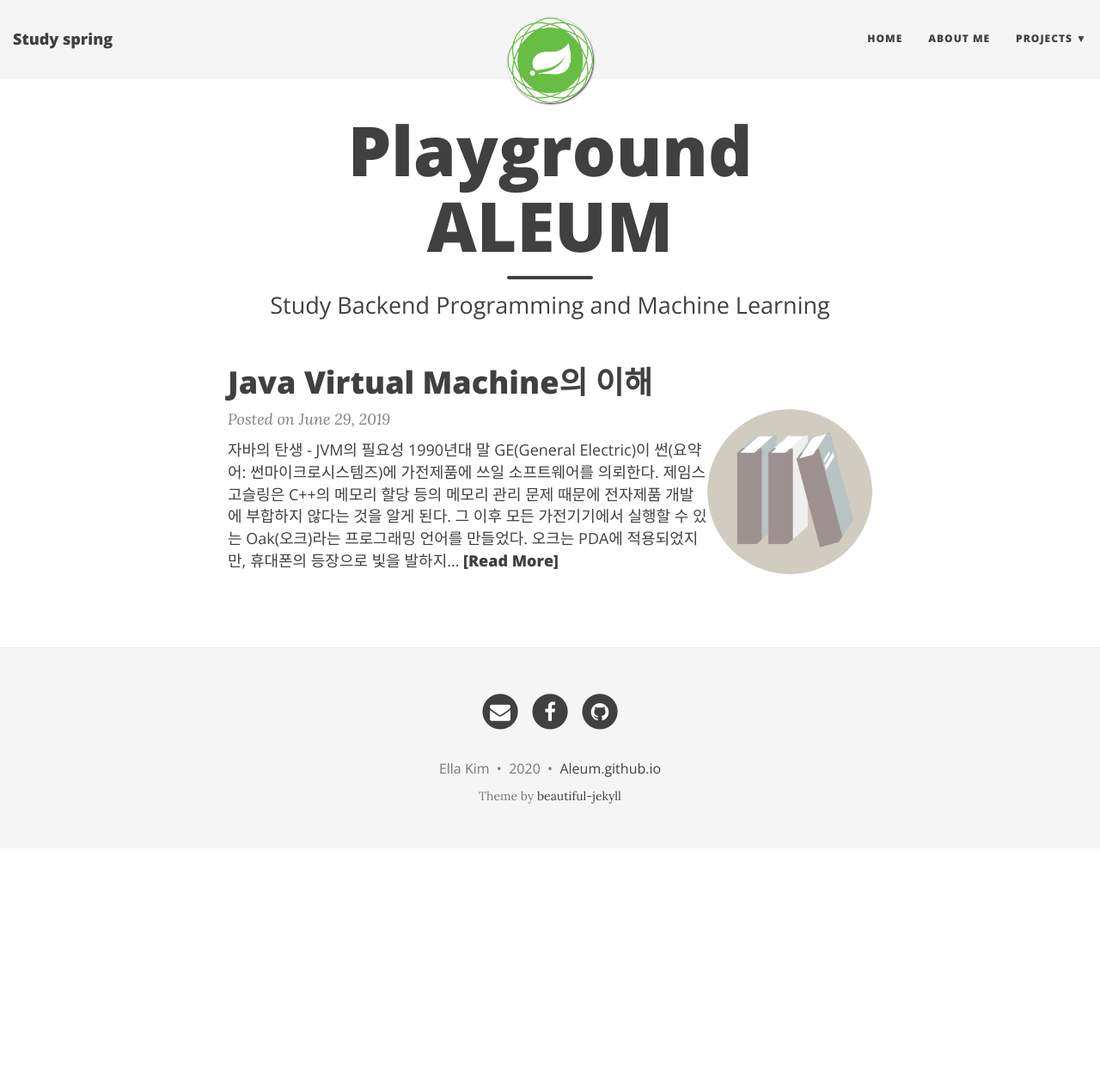
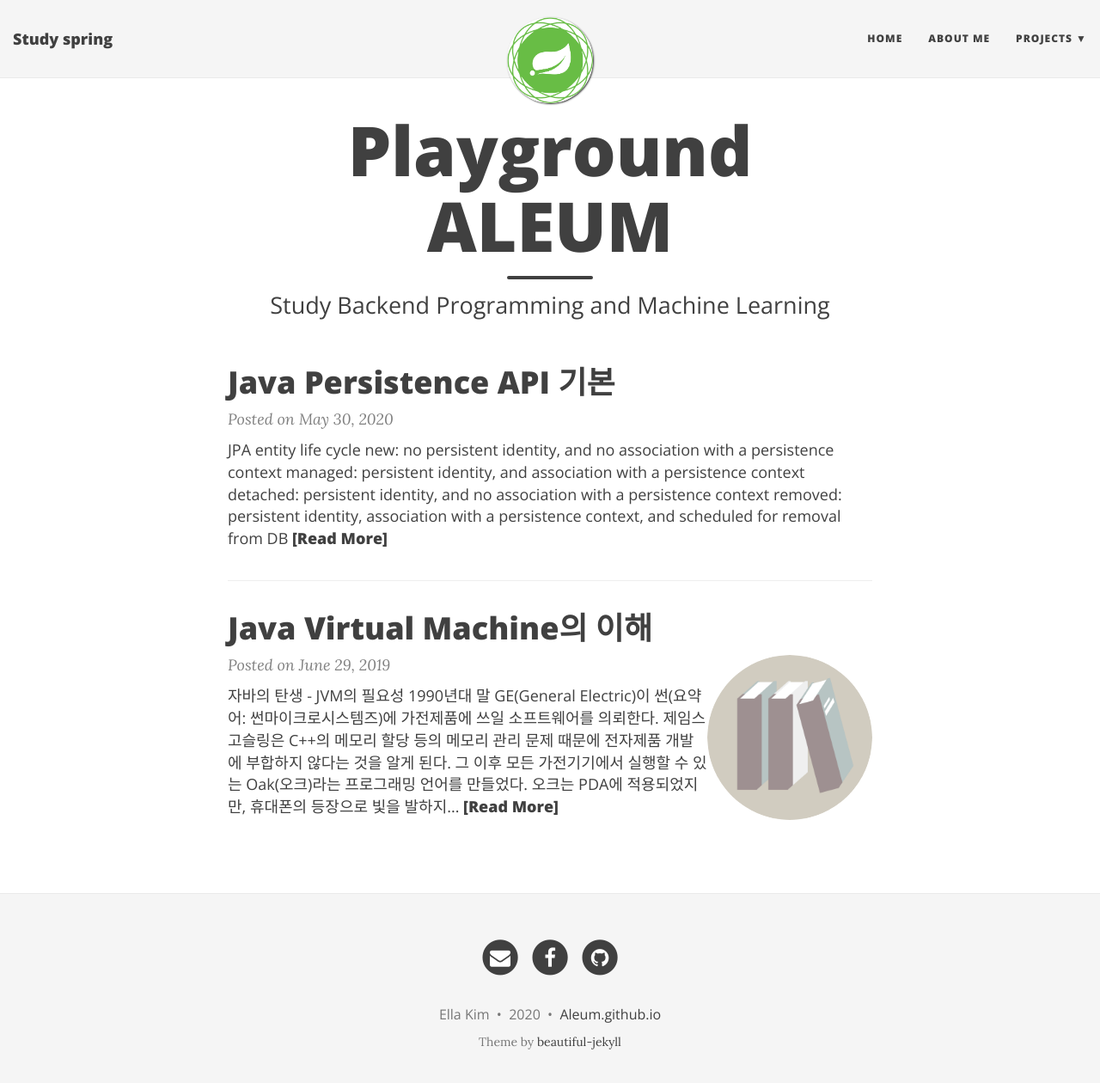
Before and after one commit to Aleum/Study-Spring, a Jekyll site: the page built from index.html, in a window 1280 px wide and 1273 px high. Shown: the top 1260 px of the window at 86% size. Built offline with Jekyll 4.4.1, drawn with Linux system fonts in a browser that asks for light colours; nearby versions of some CDN libraries; the list of posts is cut into pages by our own code; some of the changed lines change nothing that is shown.

Commit message:
Update 2020-05-30-2020-05-30-java-persistence-api.md

```diff
--- a/_posts/2020-05-30-2020-05-30-java-persistence-api.md
+++ b/_posts/2020-05-30-2020-05-30-java-persistence-api.md
@@ -1,7 +1,7 @@
 ---
 layout: post
-published: false
-title: 2020-05-30-Java-Persistence-API-기본
+published: true
+title: Java Persistence API 기본
 ---
 ## JPA entity life cycle
 - new: no persistent identity, and no association with a persistence context
```
